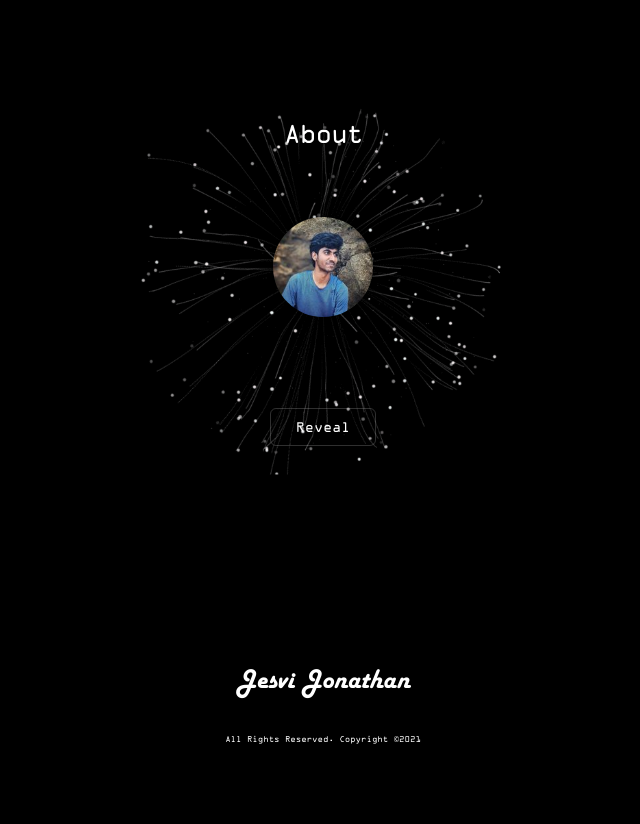
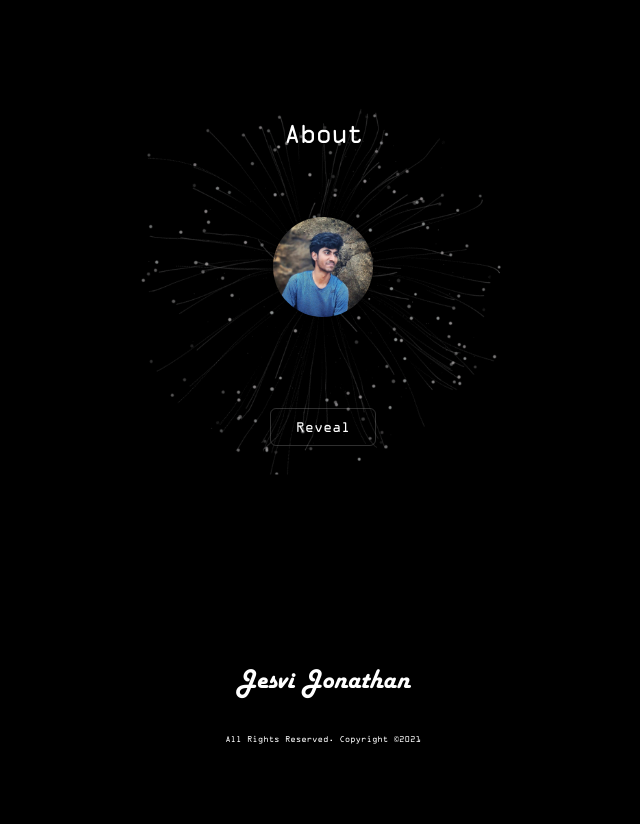
Before and after one commit to jesvijonathan/jesvijonathan, a Flask app: page / in a window 1280 px wide. Shown: the part 2695-3519 px from the top of the page, without its empty margins (317-957 px from the left). Run offline with Flask 2, Linux system fonts and the light colour scheme.

Commit message:
+ some changes to recent push

```diff
--- a/static/style/style_prop.css
+++ b/static/style/style_prop.css
@@ -685,7 +685,7 @@ section:after {
 #secl {
   position: relative;
   height: 100vh;
-  min-height: 420px;
+  min-height: 590px;
   transition: 0.7s ease-in-out;
   background: linear-gradient(
     170deg,
@@ -808,6 +808,7 @@ section:after {
   transform: translate(-50%, -50%);
   z-index: -2;
   max-width: 100%;
-  height: 100%;
+  max-height: 100%;
   transition: 1s;
+  opacity: 0.6;
 }
```
Also changed, not shown: static/images/me.jpg.
